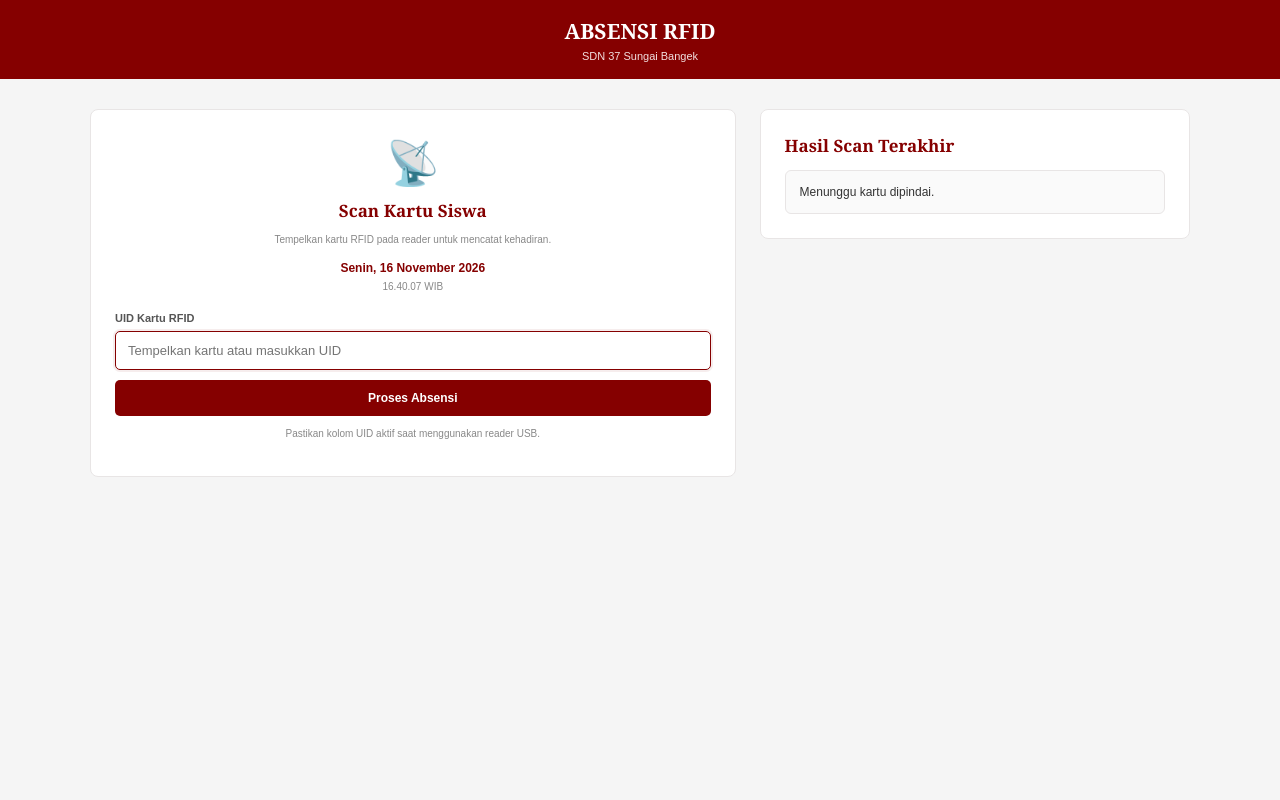
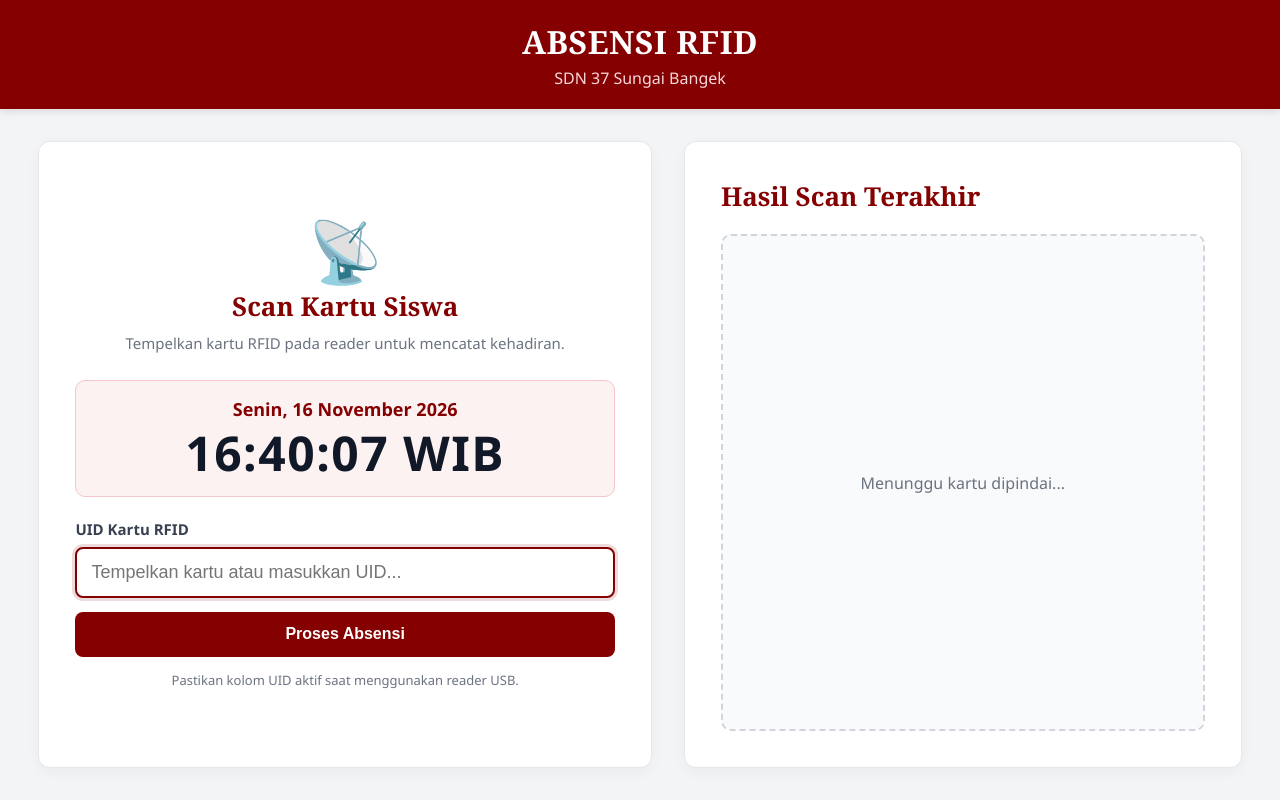
Before and after one commit to adrichanilham/absensi_rfid, a Laravel app: page /absensi in a window 1280 px wide. Run offline with Laravel 12, Linux system fonts and the light colour scheme; a user stored in the database is signed in; data comes from the database, SQL or seed files in the repository.

Commit message:
perbarui tampilan halaman scan

```diff
--- a/resources/views/absensi/scan.blade.php
+++ b/resources/views/absensi/scan.blade.php
@@ -1,4 +1,3 @@
-
 <!DOCTYPE html>
 <html lang="id">
 <head>
@@ -13,47 +12,59 @@
 
         body {
             margin: 0;
-            font-family: Arial, sans-serif;
-            background: #f5f5f5;
-            color: #333;
+            min-height: 100vh;
+            display: flex;
+            flex-direction: column;
+            font-family: 'Segoe UI', Arial, sans-serif;
+            background: #f3f4f6;
+            color: #1f2937;
         }
 
         header {
             background: #850000;
-            color: white;
-            padding: 17px 20px;
+            color: #ffffff;
+            padding: clamp(16px, 2.5vh, 24px) 20px;
             text-align: center;
+            box-shadow: 0 2px 8px rgba(0, 0, 0, 0.12);
         }
 
         header h1 {
-            margin: 0 0 5px;
+            margin: 0 0 4px;
             font-family: Georgia, serif;
-            font-size: 21px;
+            font-size: clamp(22px, 2.8vw, 32px);
+            letter-spacing: 0.5px;
         }
 
         header p {
             margin: 0;
-            color: #f2dede;
-            font-size: 11px;
+            color: #f8d7da;
+            font-size: clamp(13px, 1.4vw, 16px);
         }
 
         main {
-                width: min(1100px, 94%);
-                margin: 30px auto;
-
+            flex: 1;
+            width: min(1240px, 94%);
+            margin: clamp(20px, 4vh, 40px) auto;
             display: grid;
-                grid-template-columns: 1.5fr 1fr;
-                gap: 24px;
-                align-items: start;
+            grid-template-columns: 1.1fr 1fr;
+            gap: clamp(20px, 2.5vw, 32px);
+            align-items: stretch;
         }
 
         .card {
-                background: white;
-                padding: 24px;
-                border: 1px solid #e8e5e5;
-                border-radius: 8px;
-                margin-bottom: 0;
+            background: #ffffff;
+            padding: clamp(24px, 3vw, 36px);
+            border: 1px solid #e5e7eb;
+            border-radius: 12px;
+            box-shadow: 0 4px 14px rgba(0, 0, 0, 0.04);
+            display: flex;
+            flex-direction: column;
+            justify-content: center;
             min-width: 0;
+        }
+
+        .result-card {
+            justify-content: flex-start;
         }
 
         .center {
@@ -61,53 +72,89 @@
         }
 
         .icon {
-            font-size: 43px;
-            margin: 4px 0 10px;
+            font-size: clamp(44px, 5vw, 60px);
+            margin-bottom: 8px;
+            line-height: 1;
         }
 
         h2 {
-            margin: 0 0 9px;
+            margin: 0 0 8px;
             color: #850000;
             font-family: Georgia, serif;
-            font-size: 17px;
+            font-size: clamp(20px, 2.2vw, 26px);
+        }
+
+        .subtitle {
+            margin: 0 0 18px;
+            color: #6b7280;
+            font-size: clamp(13px, 1.3vw, 15px);
+            line-height: 1.5;
+        }
+
+        /* Kotak Tanggal & Jam Digital Besar */
+        .clock-box {
+            background: #fdf2f2;
+            border: 1px solid #f5c6cb;
+            border-radius: 10px;
+            padding: clamp(14px, 2vh, 20px) 16px;
+            margin: 8px 0 22px;
+        }
+
+        #tanggal {
+            margin: 0 0 6px;
+            color: #850000;
+            font-size: clamp(14px, 1.5vw, 18px);
+            font-weight: 700;
+        }
+
+        #jam {
+            margin: 0;
+            color: #111827;
+            font-size: clamp(30px, 4vw, 48px);
+            font-weight: 800;
+            font-variant-numeric: tabular-nums;
+            letter-spacing: 1.5px;
+            line-height: 1.1;
         }
 
         label {
             display: block;
-            font-size: 11px;
-            font-weight: bold;
+            font-size: clamp(13px, 1.3vw, 15px);
+            font-weight: 700;
             text-align: left;
-            margin: 17px 0 7px;
-            color: #555;
+            margin: 0 0 8px;
+            color: #374151;
         }
 
         input {
             width: 100%;
-            padding: 11px 12px;
-            border: 1px solid #dedede;
-            border-radius: 5px;
-            font-size: 13px;
+            padding: clamp(12px, 1.6vh, 16px) 14px;
+            border: 2px solid #d1d5db;
+            border-radius: 8px;
+            font-size: clamp(15px, 1.5vw, 18px);
             outline: none;
-            color: #333;
-            background: #fff;
+            color: #111827;
+            background: #ffffff;
+            transition: border-color 0.2s, box-shadow 0.2s;
         }
 
         input:focus {
             border-color: #850000;
-            box-shadow: 0 0 0 2px #85000012;
+            box-shadow: 0 0 0 3px rgba(133, 0, 0, 0.14);
         }
 
         button {
             width: 100%;
-            margin-top: 10px;
-            padding: 11px;
+            margin-top: 14px;
+            padding: clamp(13px, 1.7vh, 16px);
             border: none;
-            border-radius: 5px;
+            border-radius: 8px;
             background: #850000;
-            color: white;
-            font-size: 12px;
-            font-weight: bold;
+            color: #ffffff;
+            font-size: clamp(14px, 1.4vw, 16px);
+            font-weight: 700;
             cursor: pointer;
+            transition: background 0.2s;
         }
 
         button:hover {
@@ -119,86 +166,91 @@
             cursor: wait;
         }
 
+        .helper-text {
+            margin: 14px 0 0;
+            color: #6b7280;
+            font-size: clamp(12px, 1.2vw, 13px);
+        }
+
+        /* Kotak Hasil Scan */
         .result {
-            border-radius: 6px;
-            padding: 14px;
-            margin-top: 13px;
-            background: #fafafa;
-            border: 1px solid #e8e5e5;
+            flex: 1;
+            display: flex;
+            flex-direction: column;
+            justify-content: center;
+            border-radius: 10px;
+            padding: clamp(20px, 2.5vw, 28px);
+            margin-top: 12px;
+            background: #f9fafb;
+            border: 2px dashed #d1d5db;
             overflow-wrap: anywhere;
-            font-size: 12px;
+            font-size: clamp(14px, 1.4vw, 16px);
+            color: #6b7280;
+            text-align: center;
         }
 
         .result h3 {
-            margin: 0 0 9px;
-            font-size: 13px;
+            margin: 0 0 12px;
+            font-size: clamp(17px, 1.8vw, 21px);
         }
 
         .result p {
-            margin: 5px 0;
-            line-height: 1.5;
-        }
-
-        .success {
-            background: #f0faf3;
-            border-color: #cce8d5;
-            color: #267443;
-        }
-
-        .error {
-            background: #fff5f5;
-            border-color: #f0cccc;
-            color: #a52b2b;
-        }
-
-        .muted {
-            color: #888;
-            font-size: 10px;
+            margin: 6px 0;
             line-height: 1.6;
         }
 
-        .student-name {
-            font-size: 19px;
-            font-weight: bold;
-            margin: 10px 0;
-            color: #168044;
+        /* Kondisi Hadir Tepat Waktu (Hijau) */
+        .result.success {
+            background: #f0fdf4;
+            border: 2px solid #86efac;
+            color: #166534;
+            text-align: left;
         }
 
-        #tanggal {
-            margin: 13px 0 4px;
-            color: #850000;
-            font-size: 12px;
-            font-weight: bold;
+        /* Kondisi Terlambat atau Error (Merah) */
+        .result.late,
+        .result.error {
+            background: #fef2f2;
+            border: 2px solid #fca5a5;
+            color: #b91c1c;
+            text-align: left;
         }
 
-        #jam {
-            margin: 0;
+        .result.error {
+            text-align: center;
         }
 
-        @media (max-width: 480px) {
-            main {
-                margin: 16px auto;
+        .student-name {
+            font-size: clamp(22px, 2.6vw, 30px);
+            font-weight: 800;
+            margin: 8px 0 12px;
+            color: #15803d;
         }
 
-            .card {
-                padding: 16px;
+        .student-name.late {
+            color: #dc2626;
         }
 
-            header h1 {
-                font-size: 19px;
-            }
+        .status-text {
+            font-weight: 700;
+            font-size: clamp(15px, 1.6vw, 18px);
+            margin-top: 10px;
         }
 
-        /* Tampilan tablet dan HP */
-        @media (max-width: 768px) {
+        .status-text.late {
+            color: #dc2626;
+        }
+
+        /* Responsif untuk Tablet dan HP */
+        @media (max-width: 820px) {
             main {
                 grid-template-columns: 1fr;
                 width: 92%;
-                gap: 15px;
+                margin: 20px auto;
             }
 
-            .card {
-                padding: 18px;
+            .result {
+                min-height: 200px;
             }
         }
     </style>
@@ -214,21 +266,22 @@
         <section class="card center">
             <div class="icon">📡</div>
             <h2>Scan Kartu Siswa</h2>
-            <p class="muted">
+            <p class="subtitle">
                 Tempelkan kartu RFID pada reader untuk mencatat kehadiran.
             </p>
 
+            <div class="clock-box">
                 <p id="tanggal"></p>
-            <p id="jam" class="muted"></p>
+                <p id="jam"></p>
+            </div>
 
             <form id="scanForm">
                 <label for="uid">UID Kartu RFID</label>
-
                 <input
                     type="text"
                     id="uid"
                     name="uid"
-                    placeholder="Tempelkan kartu atau masukkan UID"
+                    placeholder="Tempelkan kartu atau masukkan UID..."
                     autocomplete="off"
                     autofocus
                     required
@@ -240,16 +293,16 @@
                 </button>
             </form>
 
-            <p class="muted">
+            <p class="helper-text">
                 Pastikan kolom UID aktif saat menggunakan reader USB.
             </p>
         </section>
 
-        <section class="card">
+        <section class="card result-card">
             <h2>Hasil Scan Terakhir</h2>
 
             <div id="hasil" class="result" aria-live="polite">
-                Menunggu kartu dipindai.
+                Menunggu kartu dipindai...
             </div>
         </section>
     </main>
@@ -273,14 +326,15 @@
                     year: 'numeric'
                 });
 
-            document.getElementById('jam').textContent =
-                sekarang.toLocaleTimeString('id-ID', {
+            const waktuString = sekarang.toLocaleTimeString('id-ID', {
                 timeZone: 'Asia/Jakarta',
                 hour: '2-digit',
                 minute: '2-digit',
                 second: '2-digit',
                 hour12: false
-                }) + ' WIB';
+            }).replace(/\./g, ':');
+
+            document.getElementById('jam').textContent = waktuString + ' WIB';
         }
 
         perbaruiWaktu();
@@ -320,15 +374,20 @@
                 hasil.replaceChildren();
 
                 const judul = document.createElement('h3');
-                judul.textContent = data.message || 'Hasil scan';
+                judul.textContent = data.message || 'Hasil Scan';
 
                 const detail = document.createElement('div');
 
                 if (data.success && data.siswa) {
-                    hasil.className = 'result success';
+                    const statusText = (data.absensi && data.absensi.status)
+                        ? String(data.absensi.status)
+                        : '';
+                    const isTerlambat = statusText.toLowerCase().includes('terlambat');
+
+                    hasil.className = isTerlambat ? 'result late' : 'result success';
 
                     const nama = document.createElement('p');
-                    nama.className = 'student-name';
+                    nama.className = isTerlambat ? 'student-name late' : 'student-name';
                     nama.textContent = data.siswa.nama || '-';
                     detail.appendChild(nama);
 
@@ -342,9 +401,15 @@
 
                     if (data.absensi) {
                         const status = document.createElement('p');
-                        status.textContent =
-                            'Status: ' + data.absensi.status;
+                        status.className = isTerlambat ? 'status-text late' : 'status-text';
+                        status.textContent = 'Status: ' + statusText;
                         detail.appendChild(status);
+
+                        if (data.absensi.jam_masuk) {
+                            const jamMasuk = document.createElement('p');
+                            jamMasuk.textContent = 'Waktu Scan: ' + data.absensi.jam_masuk + ' WIB';
+                            detail.appendChild(jamMasuk);
+                        }
                     }
                 } else {
                     hasil.className = 'result error';
@@ -354,8 +419,7 @@
 
             } catch (error) {
                 hasil.className = 'result error';
-                hasil.textContent =
-                    'Tidak dapat menghubungi server. Pastikan Laravel berjalan.';
+                hasil.textContent = 'Tidak dapat menghubungi server. Pastikan Laravel berjalan.';
             } finally {
                 sedangProses = false;
                 scanButton.disabled = false;
@@ -365,7 +429,7 @@
             }
         });
 
-        // Kembalikan fokus ke kolom UID jika pengguna mengeklik area lain.
+        // Kembalikan fokus otomatis ke kolom UID agar siap untuk scan berikutnya
         document.addEventListener('click', function (event) {
             if (!event.target.closest('input, button')) {
                 uidInput.focus();
```
Lines whose indentation alone changed are shown as unchanged.
